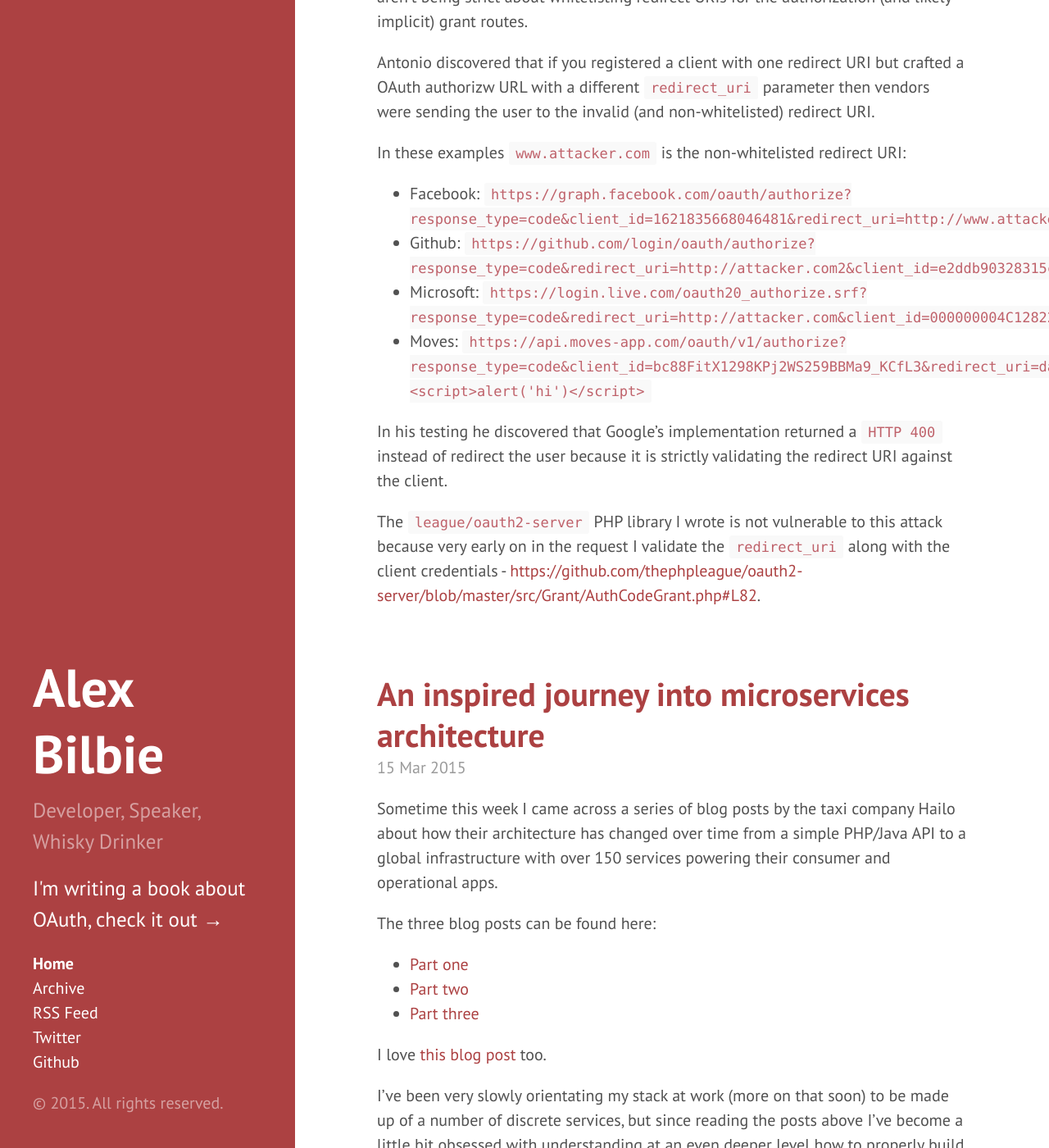
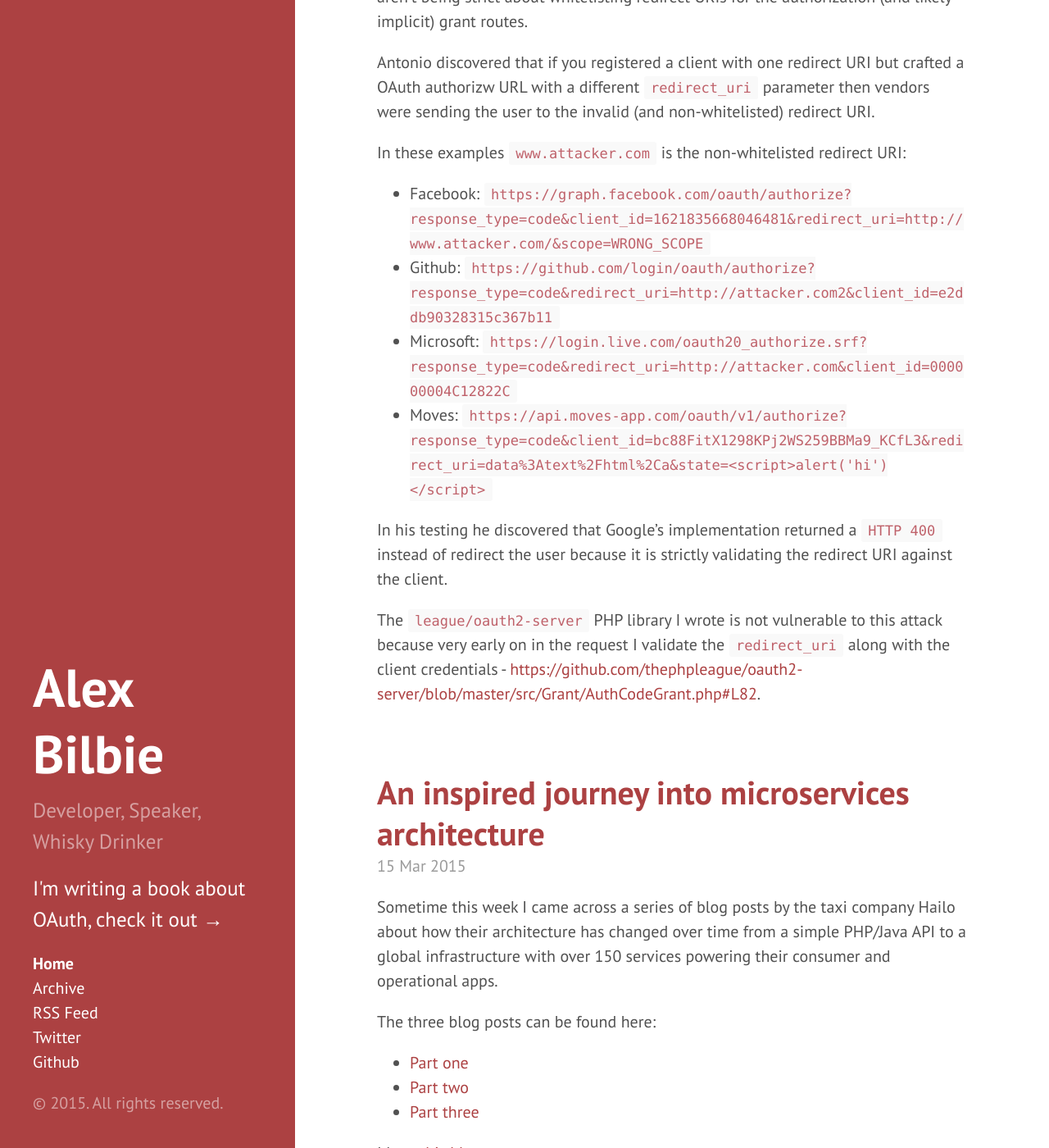
Before and after one commit to alexbilbie/alexbilbie.github.com, a Jekyll site: the page built from index.html, in a window 1280 px wide and 1400 px high, scrolled down 339 px. Shown: the whole window at 82% size. Built offline with Jekyll 4.4.1, drawn with Linux system fonts in a browser that asks for light colours; Markdown is read by kramdown in place of the engine named in the settings; the list of posts is cut into pages by our own code; comment, search, counter and statistics services are not loaded.

Commit message:
Update alex.css

```diff
--- a/public/css/alex.css
+++ b/public/css/alex.css
@@ -64,3 +64,8 @@ figure img {
 .sidebar-about h1 {
     font-family: "PT Sans", Helvetica, Arial, sans-serif;
 }
+
+code {
+    word-break: break-word;
+}
+}
```
